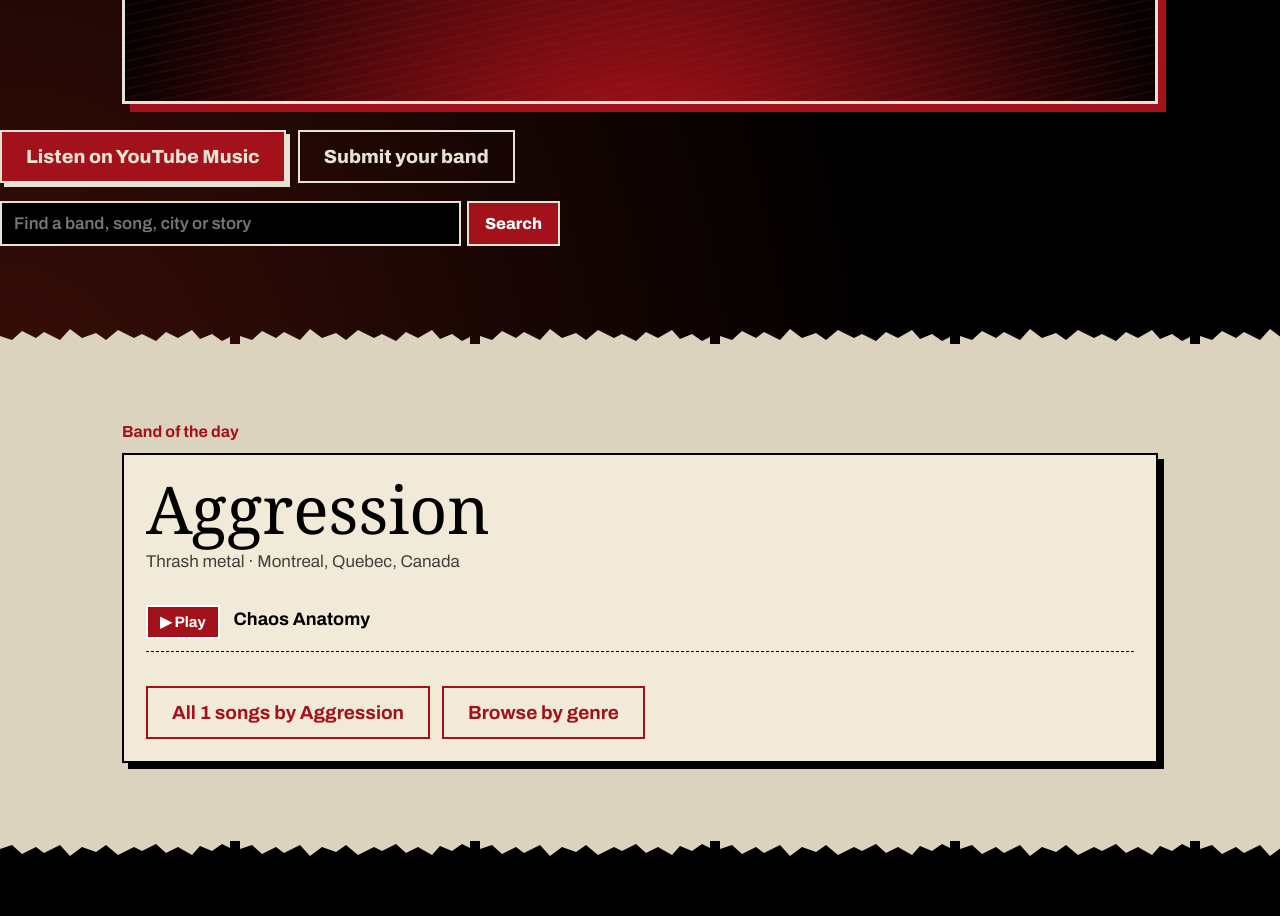
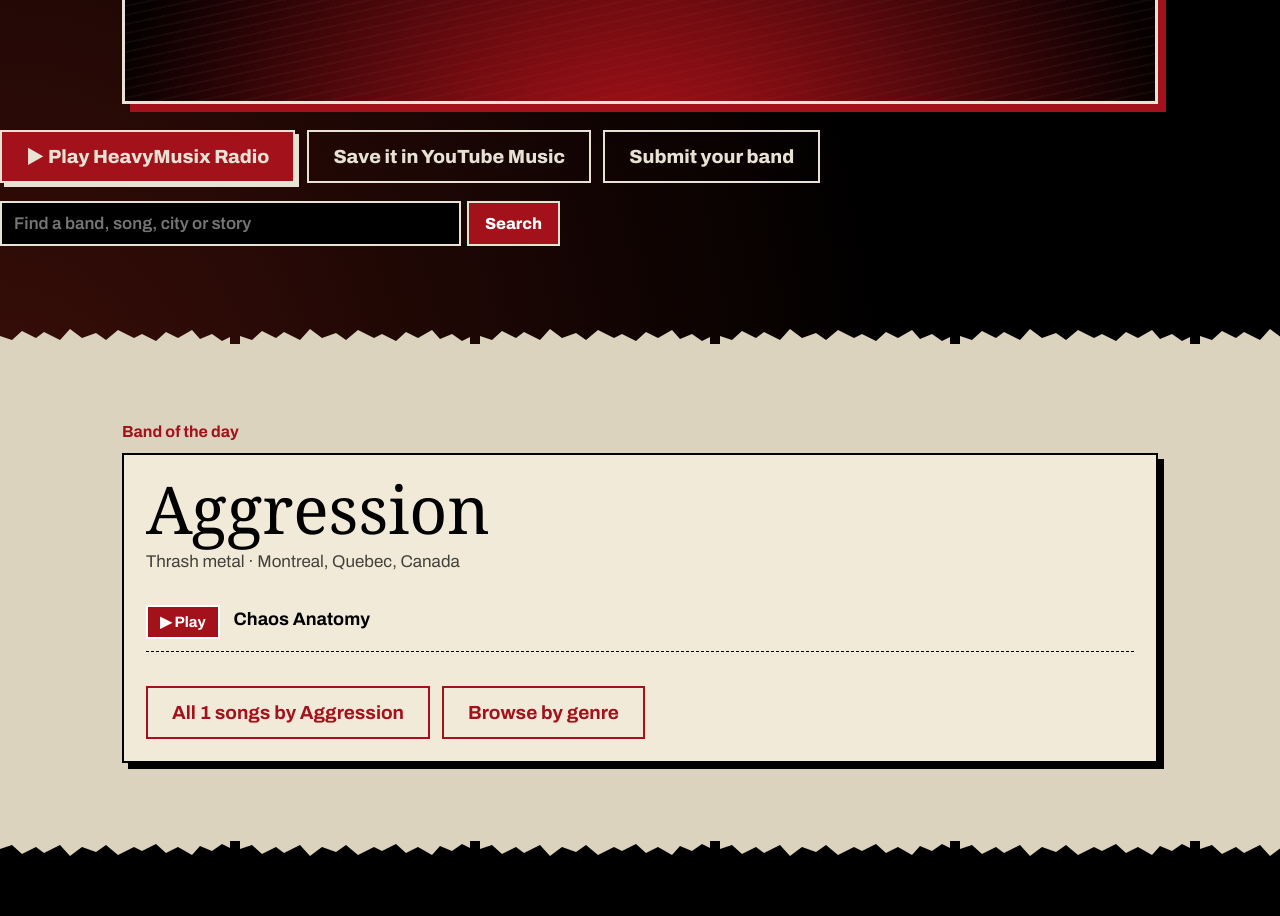
Before and after one commit to heavymusixx-cmyk/heavymusix-site, a plain HTML site: page index.html in a window 1280 px wide. Shown: the part 1320-2236 px from the top of the page. Drawn offline with Linux system fonts and the light colour scheme; a web font is replaced by a local one.

Commit message:
Home: main button plays on the site; YouTube Music is secondary and opens in a new tab

```diff
--- a/index.html
+++ b/index.html
@@ -41,7 +41,8 @@
   </div>
 </div>
   <div class="btns">
-    <a class="btn" href="https://music.youtube.com/playlist?list=PLcJENP7Pnf5xXQk-R_SlBiDXeaSlSSJ6M">Listen on YouTube Music</a>
+    <button type="button" class="btn" onclick="startRadio()">&#9654; Play HeavyMusix Radio</button>
+    <a class="btn ghost" href="https://music.youtube.com/playlist?list=PLcJENP7Pnf5xXQk-R_SlBiDXeaSlSSJ6M" target="_blank" rel="noopener">Save it in YouTube Music</a>
     <a class="btn ghost" href="submit.html">Submit your band</a>
   </div>
   <form class="hsearch" action="search.html" role="search">
```
